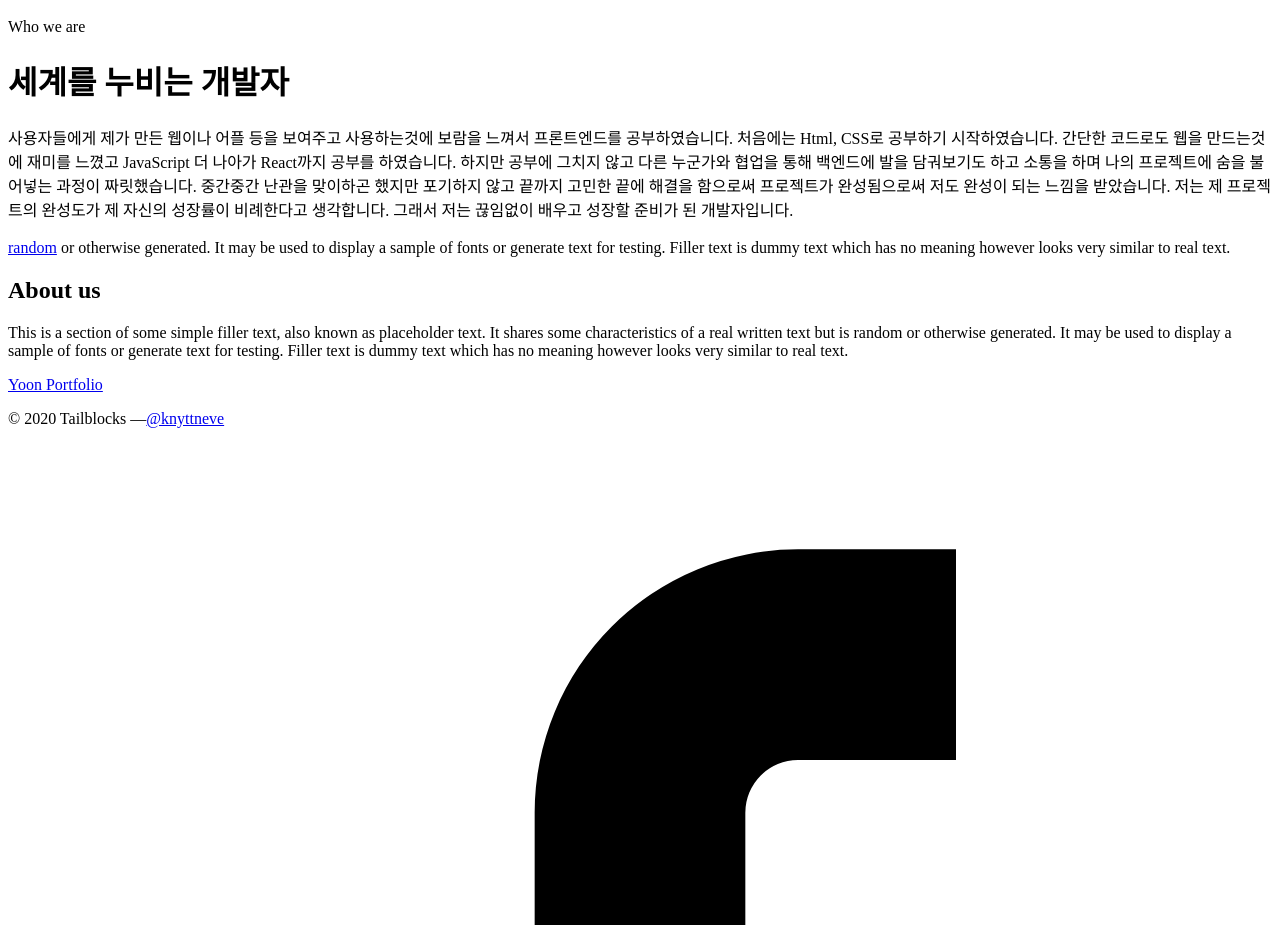
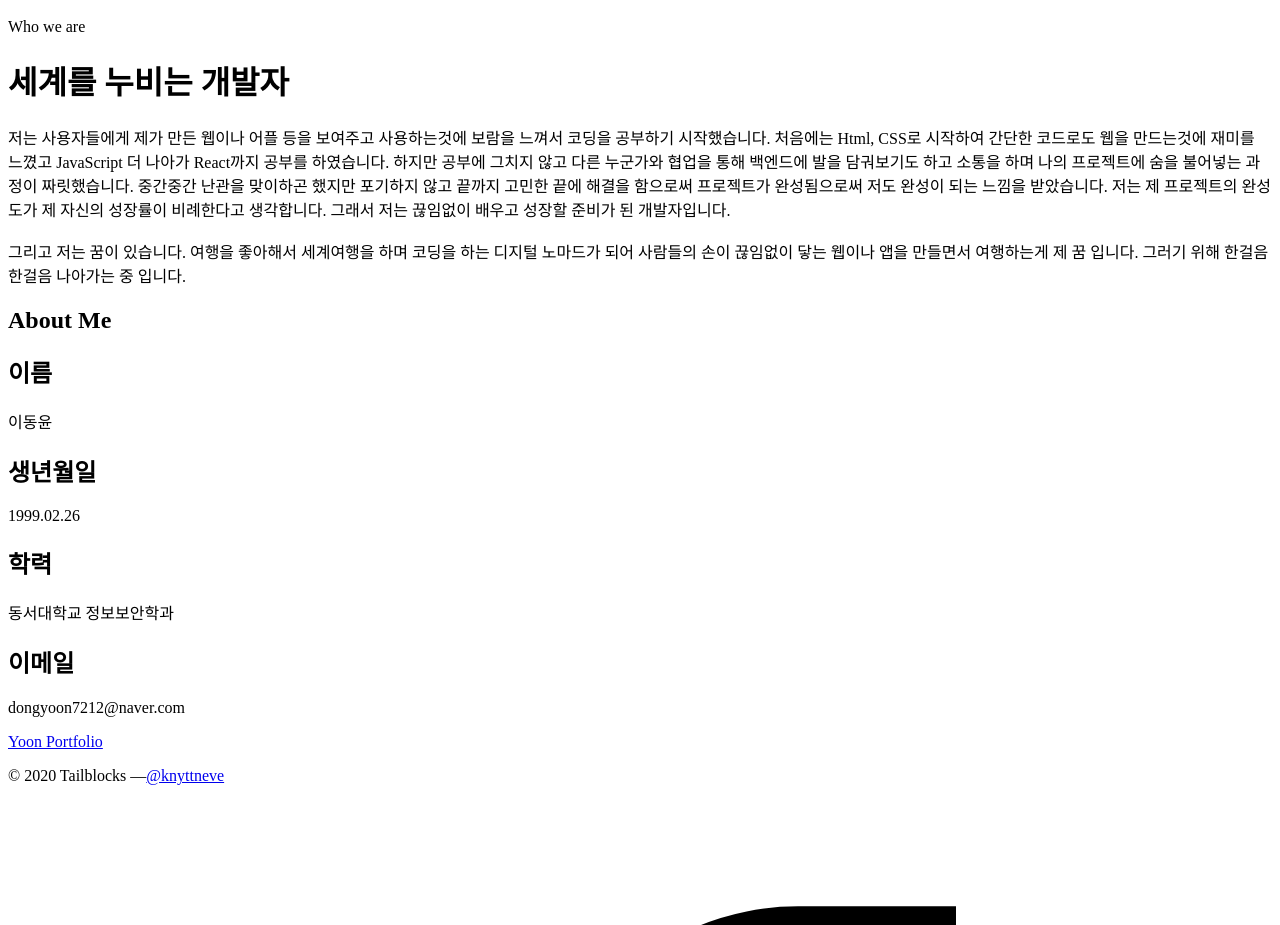
Before and after one commit to dongyoon7212/next-portfolio, a Next.js app: page /about-me in a window 1280 px wide. Shown: the part 1941-2866 px from the top of the page. Built offline with nearby package versions, Linux system fonts and the light colour scheme.

Commit message:
소개 페이지 추가

```diff
--- a/next.config.js
+++ b/next.config.js
@@ -6,6 +6,7 @@ const nextConfig = {
       "www.notion.so",
       "images.unsplash.com",
       "s3.us-west-2.amazonaws.com",
+      "prod-files-secure.s3.us-west-2.amazonaws.com",
     ],
   },
 };
--- a/pages/about-me.js
+++ b/pages/about-me.js
@@ -6,11 +6,11 @@ export default function AboutMe() {
   return (
     <Layout>
       <div>
-        <div class="flex flex-col items-center justify-center min-h-screen px-5 mb-10 px-6">
-          <div class="mx-auto max-w-screen-xl px-4 md:px-8">
-            <div class="grid gap-4 sm:gap-8 md:grid-cols-1 lg:grid-cols-2 lg:gap-12">
+        <div className="flex flex-col items-center justify-center min-h-screen px-5 mb-10 px-6">
+          <div className="mx-auto max-w-screen-xl px-4 md:px-8">
+            <div className="grid gap-4 sm:gap-8 md:grid-cols-1 lg:grid-cols-2 lg:gap-12">
               <div>
-                <div class="h-auto sm:h-auto md:h-auto">
+                <div className="h-auto sm:h-auto md:h-auto">
                   <Image
                     src={imgSrc}
                     loading="lazy"
@@ -22,19 +22,19 @@ export default function AboutMe() {
                 </div>
               </div>
 
-              <div class="md:pt-8">
-                <p class="text-center font-bold text-indigo-500 md:text-left">
+              <div className="md:pt-8">
+                <p className="text-center font-bold text-indigo-500 md:text-left">
                   Who we are
                 </p>
 
-                <h1 class="mb-4 text-center text-2xl font-bold text-gray-800 sm:text-3xl md:mb-6 md:text-left">
+                <h1 className="mb-4 text-center text-2xl font-bold text-gray-800 sm:text-3xl md:mb-6 md:text-left">
                   세계를 누비는 개발자
                 </h1>
 
-                <p class="mb-6 text-gray-500 sm:text-lg md:mb-8">
-                  사용자들에게 제가 만든 웹이나 어플 등을 보여주고 사용하는것에
-                  보람을 느껴서 프론트엔드를 공부하였습니다. 처음에는 Html,
-                  CSS로 공부하기 시작하였습니다. 간단한 코드로도 웹을 만드는것에
+                <p className="mb-6 text-gray-500 sm:text-lg md:mb-8">
+                  저는 사용자들에게 제가 만든 웹이나 어플 등을 보여주고
+                  사용하는것에 보람을 느껴서 코딩을 공부하기 시작했습니다.
+                  처음에는 Html, CSS로 시작하여 간단한 코드로도 웹을 만드는것에
                   재미를 느꼈고 JavaScript 더 나아가 React까지 공부를
                   하였습니다. 하지만 공부에 그치지 않고 다른 누군가와 협업을
                   통해 백엔드에 발을 담궈보기도 하고 소통을 하며 나의 프로젝트에
@@ -46,30 +46,34 @@ export default function AboutMe() {
                   개발자입니다.
                   <br />
                   <br />
-
-                  <a
-                    href="#"
-                    class="text-indigo-500 underline transition duration-100 hover:text-indigo-600 active:text-indigo-700"
-                  >
-                    random
-                  </a>{" "}
-                  or otherwise generated. It may be used to display a sample of
-                  fonts or generate text for testing. Filler text is dummy text
-                  which has no meaning however looks very similar to real text.
+                  그리고 저는 꿈이 있습니다. 여행을 좋아해서 세계여행을 하며
+                  코딩을 하는 디지털 노마드가 되어 사람들의 손이 끊임없이 닿는
+                  웹이나 앱을 만들면서 여행하는게 제 꿈 입니다. 그러기 위해
+                  한걸음 한걸음 나아가는 중 입니다.
                 </p>
 
-                <h2 class="mb-2 text-center text-xl font-semibold text-gray-800 sm:text-2xl md:mb-4 md:text-left">
-                  About us
+                <h2 className="mb-2 text-center text-xl font-semibold text-gray-800 sm:text-2xl md:mb-4 md:text-left">
+                  About Me
                 </h2>
 
-                <p class="mb-6 text-gray-500 sm:text-lg md:mb-8">
-                  This is a section of some simple filler text, also known as
-                  placeholder text. It shares some characteristics of a real
-                  written text but is random or otherwise generated. It may be
-                  used to display a sample of fonts or generate text for
-                  testing. Filler text is dummy text which has no meaning
-                  however looks very similar to real text.
-                </p>
+                <div className="">
+                  <h2>이름</h2>
+                  <p className="mb-6 text-gray-500 sm:text-lg md:mb-8">
+                    이동윤
+                  </p>
+                  <h2>생년월일</h2>
+                  <p className="mb-6 text-gray-500 sm:text-lg md:mb-8">
+                    1999.02.26
+                  </p>
+                  <h2>학력</h2>
+                  <p className="mb-6 text-gray-500 sm:text-lg md:mb-8">
+                    동서대학교 정보보안학과
+                  </p>
+                  <h2>이메일</h2>
+                  <p className="mb-6 text-gray-500 sm:text-lg md:mb-8">
+                    dongyoon7212@naver.com
+                  </p>
+                </div>
               </div>
             </div>
           </div>
```
